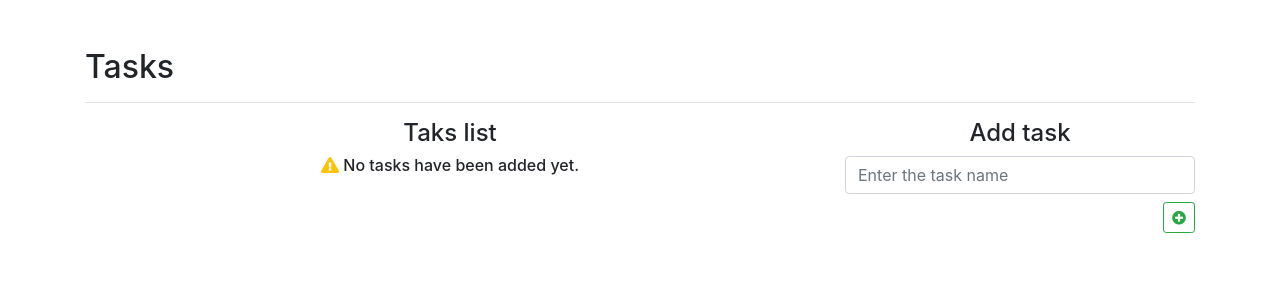
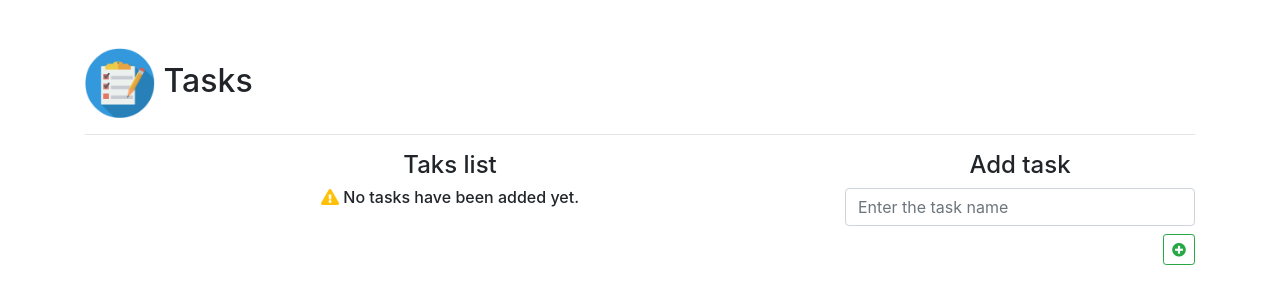
Before and after one commit to nivel10/MyFirstReactApp, a React (Create React App) app: page / in a window 1280 px wide. Shown: the top 304 px of the page. Built offline with nearby package versions, Linux system fonts and the light colour scheme.

Commit message:
Sync - 18/02/2021 - 05:21 pm
Sync - 18/02/2021 - 05:21 pm

```diff
--- a/src/App.js
+++ b/src/App.js
@@ -3,6 +3,8 @@ import React, { useState } from "react";
 import { isEmpty, size } from "lodash";
 import Swal from "sweetalert2";
 import shortid from "shortid";
+
+import TasksLogo from "./images/Tasks.png";
 
 function App() {
   const [task, setTask] = useState("");
@@ -133,7 +135,8 @@ function App() {
 
   return (
     <div className="container mt-5">
-      <h2>Tasks</h2>
+      <h2><img src={TasksLogo} alt="Task" height="70px" width="70px"/> Tasks</h2>
+
       <hr />
 
       <div className="row">
```
Also changed, not shown: src/images/Tasks.png (added).
